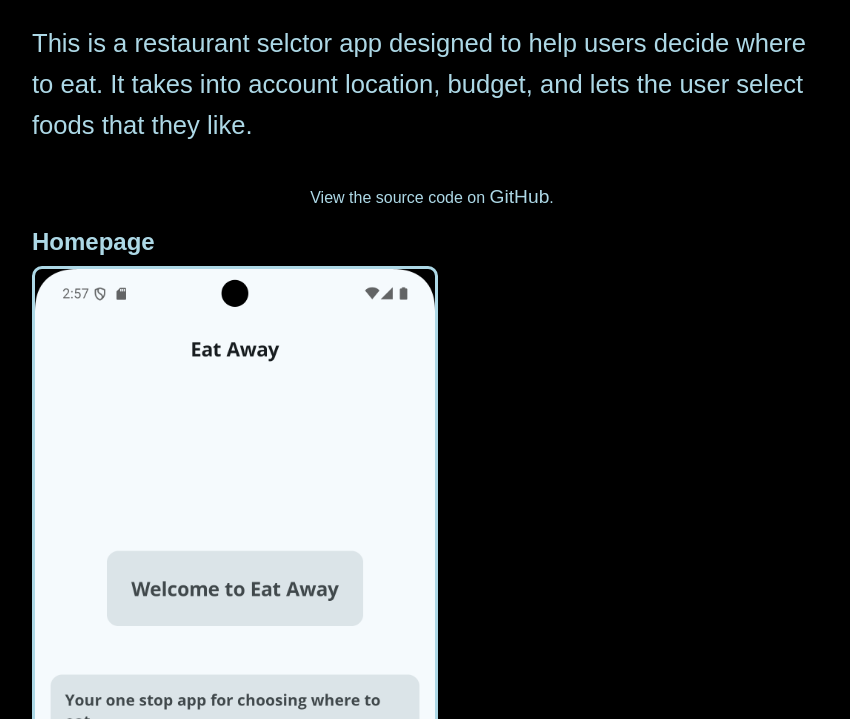
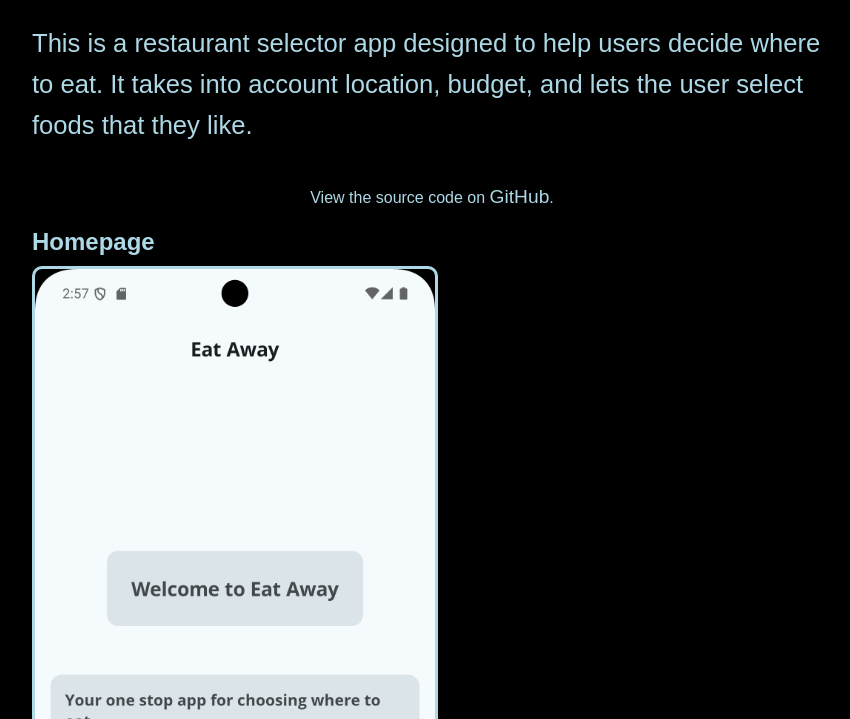
Before and after one commit to joelwagner747/Restaurant-Picker-App, a plain HTML site: page index.html in a window 1280 px wide. Shown: the part 81-800 px from the top of the page, without its empty margins (208-1058 px from the left). Drawn offline with Linux system fonts and the light colour scheme.

Commit message:
Update index.html

```diff
--- a/index.html
+++ b/index.html
@@ -63,7 +63,7 @@
 
         <div class="screenshot">
             <p>
-                This is a restaurant selctor app designed to help users decide where to eat. It takes into account location, budget, and lets the user select foods that they like.
+                This is a restaurant selector app designed to help users decide where to eat. It takes into account location, budget, and lets the user select foods that they like.
             </p>
         </div>
         <div class="github-link">
```
